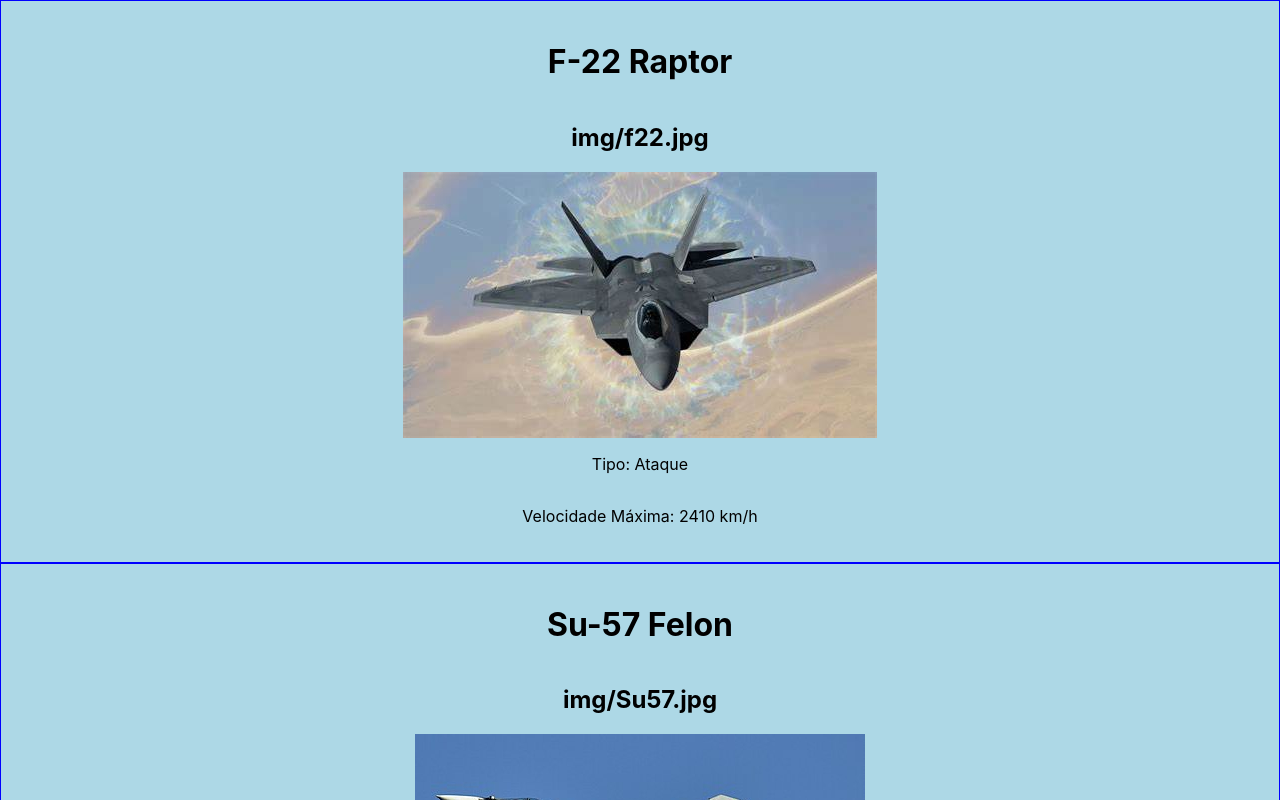
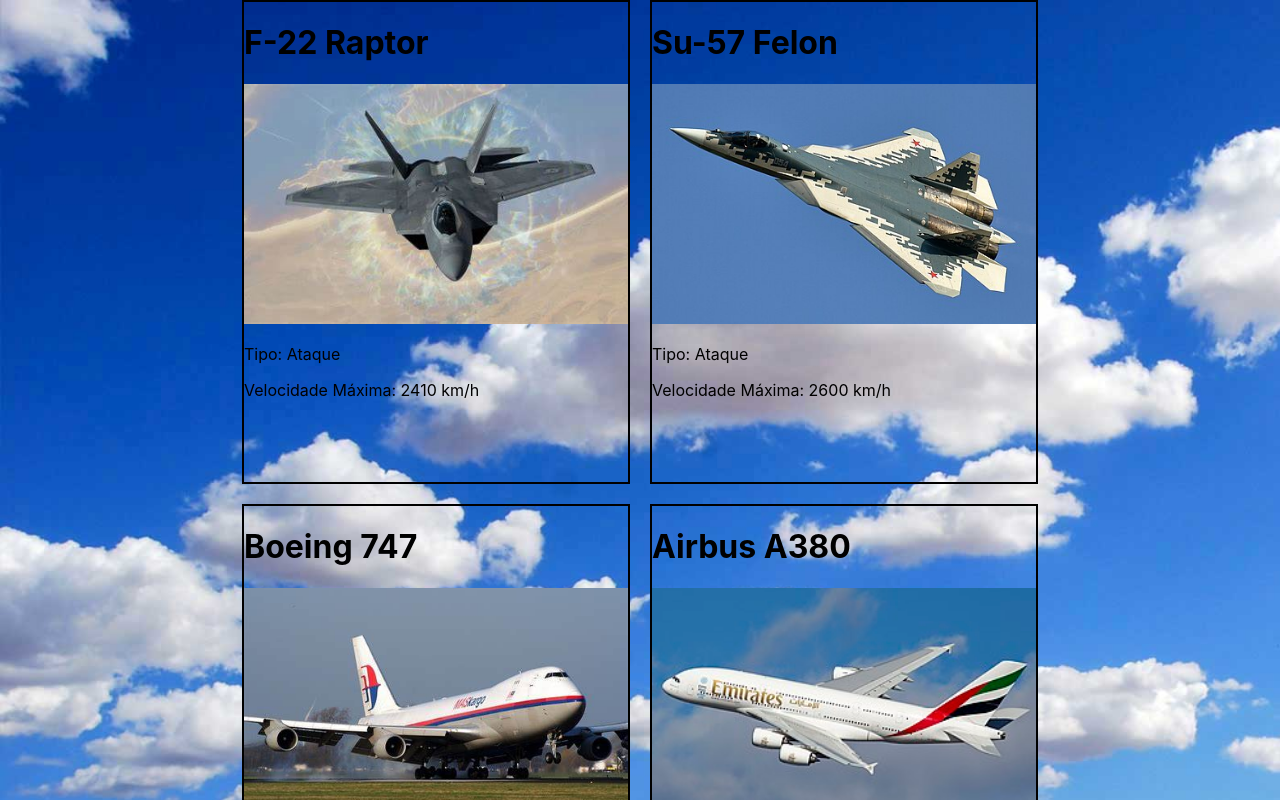
Before and after one commit to Camrov8/projectotecweb, a React (Create React App) app: page /Planes in a window 1280 px wide. Shown: the top 800 px of the page. Built offline with nearby package versions, Linux system fonts and the light colour scheme.

Commit message:
com css melhorado e link para cada aeronave

```diff
--- /dev/null
+++ b/src/Plane.js
@@ -0,0 +1,26 @@
+
+import { useParams } from 'react-router-dom';
+import dados from "./dados.json";
+
+
+
+function Plane(){
+
+    // Get the userId param from the URL
+    let {id} = useParams();
+
+    const plane = dados.filter( (item) => item.id == id)
+
+
+    console.log(plane[0]);
+
+    return(
+        <div className="plane-details">
+            <h1 >Plane {plane[0].nome}</h1>
+            <img src={plane[0].img} alt={plane[0].nome} />
+
+
+        </div>
+    )
+}
+export default Plane;
--- a/src/Planes.css
+++ b/src/Planes.css
@@ -38,13 +38,27 @@
 
 } */
 
-.plane{
+.planes{
     display: flex;
-  justify-content: space-between;
   justify-content: center;
   align-items: center;
-  flex-direction: column;
-  padding: 20px;
-  background-color: lightblue;
-  border: 1px solid blue;
+  flex-wrap: wrap;
+  flex-direction: row;
+  gap: 20px;
+  /* border:2px solid red; */
+  width: 80vw;
+  margin:auto;
+
 }
+
+.plane{
+    width: 30vw;
+    border: 2px solid black;
+    height: 60vh;
+}
+
+.plane-img{
+    width: 100%;
+    height: 30vh;
+    object-fit: cover;
+}
--- a/src/Planes.js
+++ b/src/Planes.js
@@ -31,7 +31,9 @@
     },
 ]*/
 
+import { Link} from "react-router-dom";
 import dados from "./dados.json";
+
 function Planes(props){
 
 
@@ -42,8 +44,9 @@
                     {dados.map((item, index) => (
                         <div key={index} className="plane">
                             <h1 >{item.nome}</h1>
-                            <h2>{item.img}</h2>
-                            <img src={item.img} />
+                            <Link to={"/Planes/"+item.id}>
+                            <img src={item.img} className="plane-img"/>
+                            </Link>
                             <p>Tipo: {item.tipo}</p>
                             <p>Velocidade Máxima: {item.velocidadeMaxima}</p>
                         </div>
--- a/src/dados.json
+++ b/src/dados.json
@@ -4,27 +4,27 @@
       "nome": "F-22 Raptor",
       "tipo": "Ataque",
       "velocidadeMaxima": "2410 km/h",
-      "img": "img/f22.jpg"
+      "img": "/img/f22.jpg"
     },
     {
       "id": 2,
       "nome": "Su-57 Felon",
       "tipo": "Ataque",
       "velocidadeMaxima": "2600 km/h",
-      "img": "img/Su57.jpg"
+      "img": "/img/Su57.jpg"
     },
     {
       "id": 3,
       "nome": "Boeing 747",
       "tipo": "Comercial",
       "velocidadeMaxima": "988 km/h",
-      "img": "img/boeing747.jpg"
+      "img": "/img/boeing747.jpg"
     },
     {
       "id": 4,
       "nome": "Airbus A380",
       "tipo": "Comercial",
       "velocidadeMaxima": "1020 km/h",
-      "img": "img/A380.jpg"
+      "img": "/img/A380.jpg"
     }
   ]
--- a/src/index.css
+++ b/src/index.css
@@ -6,6 +6,7 @@
   -webkit-font-smoothing: antialiased;
   -moz-osx-font-smoothing: grayscale;
   background-image: url("/public/img/Sky.jpg");
+  background-size: cover;
 }
 
 code {
--- a/src/index.js
+++ b/src/index.js
@@ -5,6 +5,7 @@
 import './Layout.css';
 import Planes from './Planes';
 import Layout from './Layout';
+import Plane from './Plane';
 import reportWebVitals from './reportWebVitals';
 import {BrowserRouter, Routes, Route} from "react-router-dom";
 
@@ -17,6 +18,8 @@
   <Routes>
     <Route path="/" element={<Layout/>}/>
     <Route path="/Planes" element={<Planes></Planes>}/>
+    <Route path="/Planes/:id" element={<Plane/>}/>
+
   </Routes>
   </BrowserRouter>
   </React.StrictMode>
```
